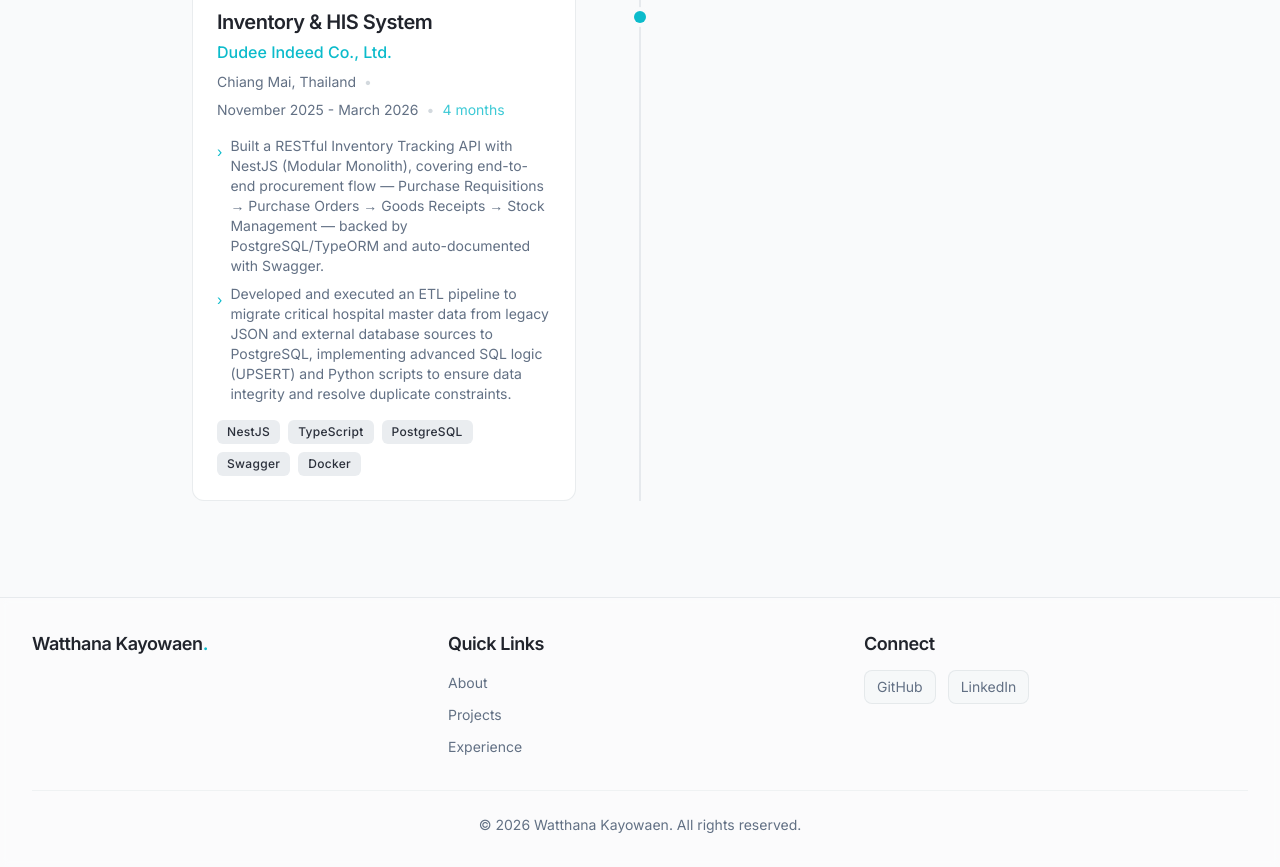
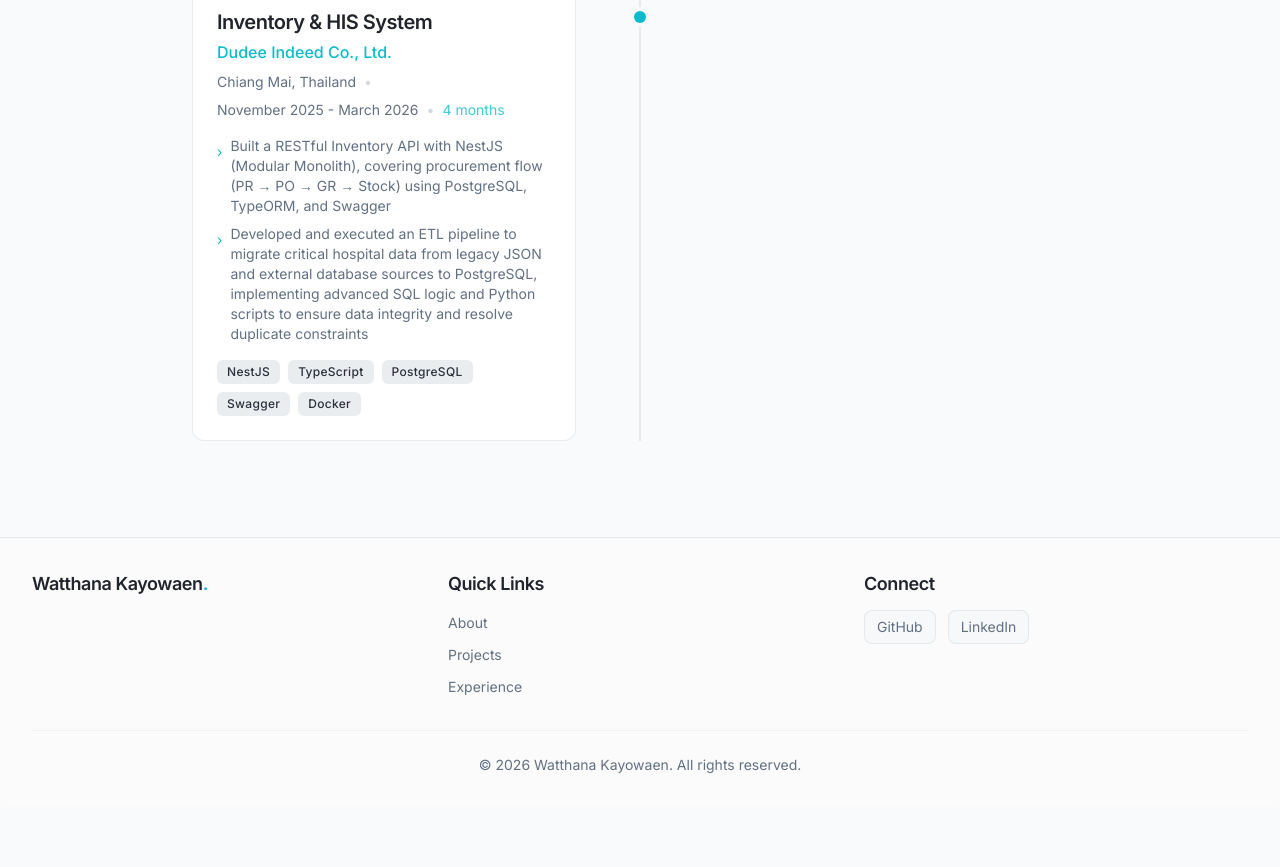
Before and after one commit to Watthana65022128/my-portfolio, a Next.js app: page / in a window 1280 px wide. Shown: the part 4560-5427 px from the top of the page. After the commit the page ends 5367 px from the top, so only its background shows below. Built offline with nearby package versions, Linux system fonts and the light colour scheme.

Commit message:
feat: enhance Header component to hide on scroll down and show on scroll up

```diff
--- a/src/data/experience.ts
+++ b/src/data/experience.ts
@@ -52,8 +52,8 @@ export const experiences: Experience[] = [
     endDate: "2026-03",
     current: false,
     responsibilities: [
-      "Built a RESTful Inventory Tracking API with NestJS (Modular Monolith), covering end-to-end procurement flow — Purchase Requisitions → Purchase Orders → Goods Receipts → Stock Management — backed by PostgreSQL/TypeORM and auto-documented with Swagger.",
-      "Developed and executed an ETL pipeline to migrate critical hospital master data from legacy JSON and external database sources to PostgreSQL, implementing advanced SQL logic (UPSERT) and Python scripts to ensure data integrity and resolve duplicate constraints.",
+      "Built a RESTful Inventory API with NestJS (Modular Monolith), covering procurement flow (PR → PO → GR → Stock) using PostgreSQL, TypeORM, and Swagger",
+      "Developed and executed an ETL pipeline to migrate critical hospital data from legacy JSON and external database sources to PostgreSQL, implementing advanced SQL logic and Python scripts to ensure data integrity and resolve duplicate constraints",
     ],
     technologies: [
       "NestJS",
```
